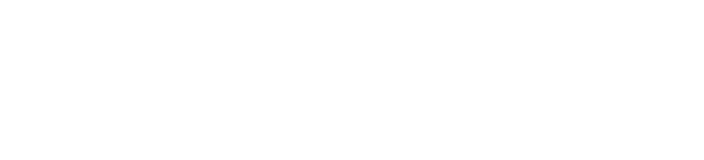
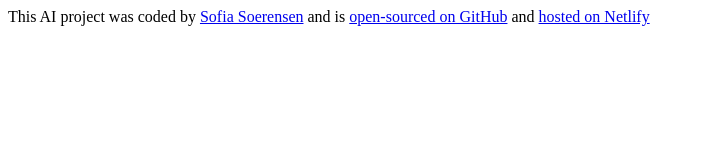
Before and after one commit to SofiaSoerensen/AI, a plain HTML site: page index.html in a window 1280 px wide. Shown: the whole page, without its empty margins (0-704 px from the left). Drawn offline with Linux system fonts and the light colour scheme.

Commit message:
Added footer with links

```diff
--- a/index.html
+++ b/index.html
@@ -4,9 +4,20 @@
     <meta charset="UTF-8" />
     <meta name="viewport" content="width=device-width, initial-scale=1.0" />
     <link rel="stylesheet" href="styles.css" />
-    <title>AI week one</title>
+    <title>AI project</title>
   </head>
   <body>
+    <footer>
+      This AI project was coded by
+      <a href="https://github.com/SofiaSoerensen" target="_blank"
+        >Sofia Soerensen</a
+      >
+      and is
+      <a href="https://github.com/SofiaSoerensen/AI" target="_blank"
+        >open-sourced on GitHub</a
+      >
+      and <a href="https://aiairfryerrecipe.netlify.app/">hosted on Netlify</a>
+    </footer>
     <script src="index.js"></script>
   </body>
 </html>
```
